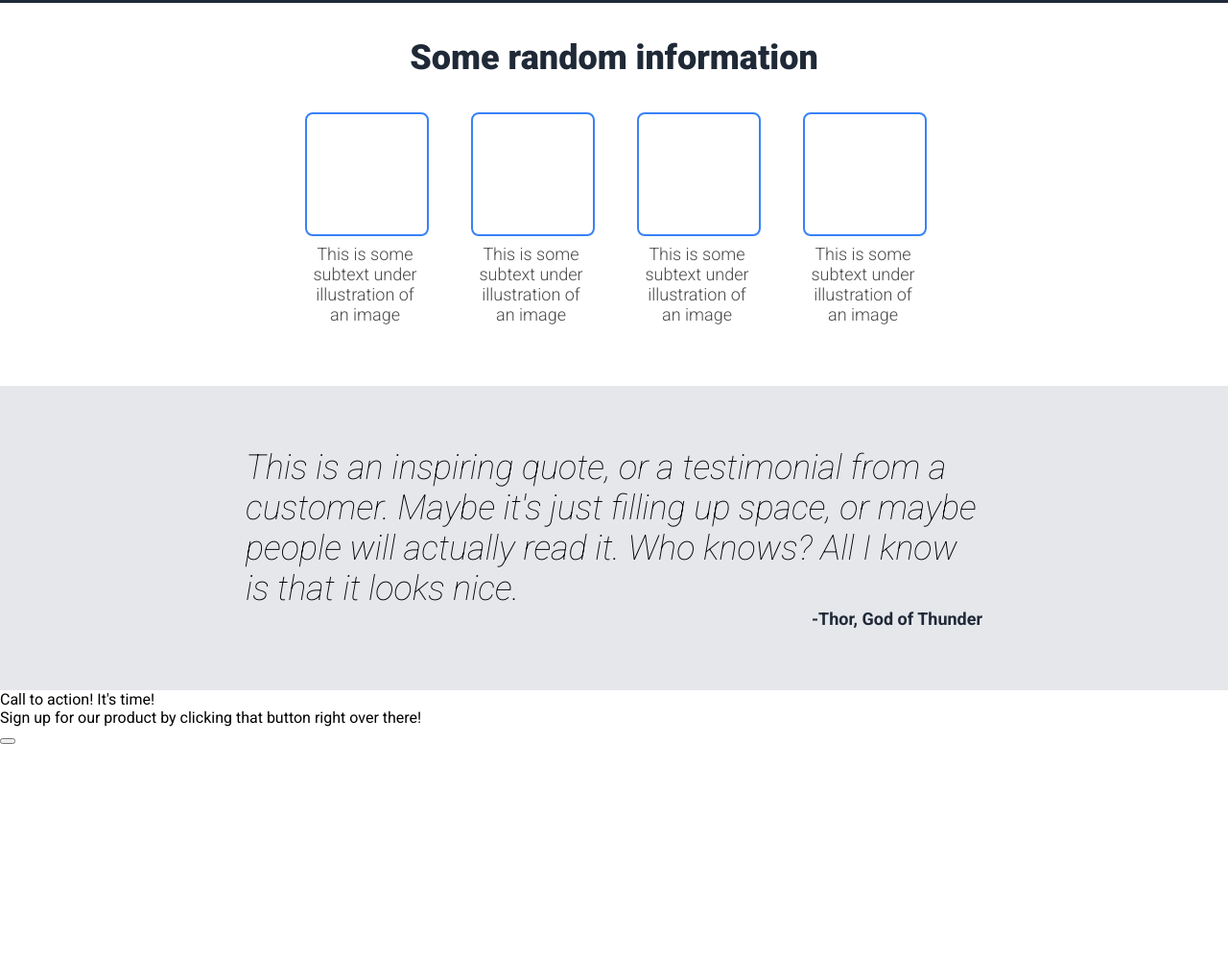
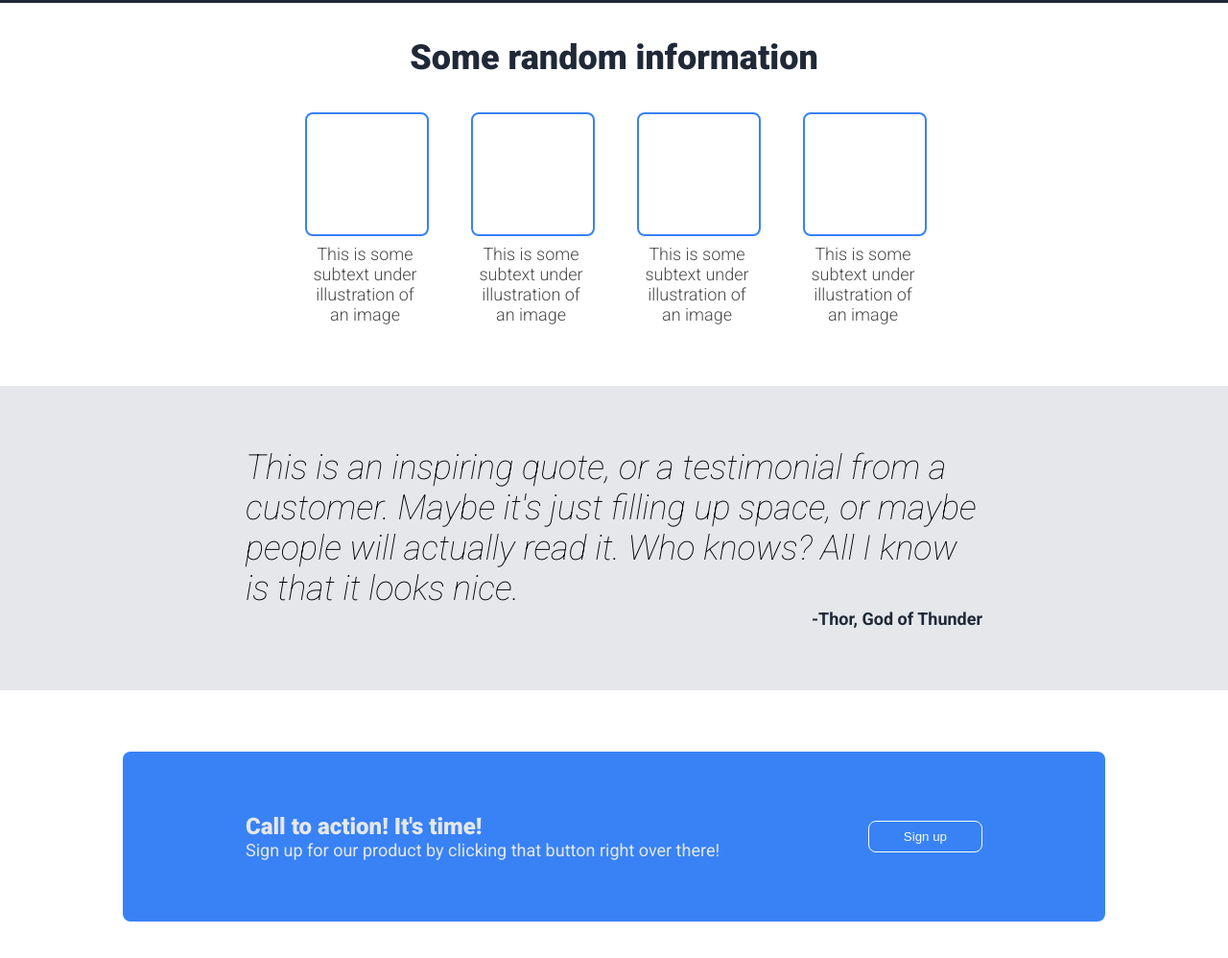
Before and after one commit to A-Shushi/odin-landing-page, a plain HTML site: page index.html in a window 1280 px wide. Shown: the part 435-1433 px from the top of the page at 96% size. Before the commit the page ends 1211 px from the top, so only its background shows below. Drawn offline with Linux system fonts and the light colour scheme.

Commit message:
Style the CTA section

```diff
--- a/index.html
+++ b/index.html
@@ -68,7 +68,7 @@
                     right over there!
                 </div>
             </div>
-            <button class="CTA-right"></button>
+            <button class="CTA-right">Sign up</button>
         </div>
     </div>
 </body>
--- a/styles.css
+++ b/styles.css
@@ -158,3 +158,35 @@ p {
     font-weight: bold;
     font-size: 18px;
 }
+
+.CTA {
+    padding: 64px 128px;
+}
+
+.CTA-content {
+    padding: 64px 128px;
+    background-color: #3882F6;
+    border-radius: 8px;
+    color: #F9FAF8;
+    display: flex;
+    justify-content: space-between;
+    align-items: center;
+}
+
+.CTA-header {
+    font-size: 24px;
+    font-weight: 900;
+}
+
+.CTA-content {
+    font-size: 18px;
+    color: #E5E7EB;
+}
+
+.CTA-right {
+    background-color: #3882F6;
+    padding: 8px 36px;
+    border-radius: 8px;
+    border: 1px solid #F9FAF8;
+    color: #F9FAF8;
+}
```
